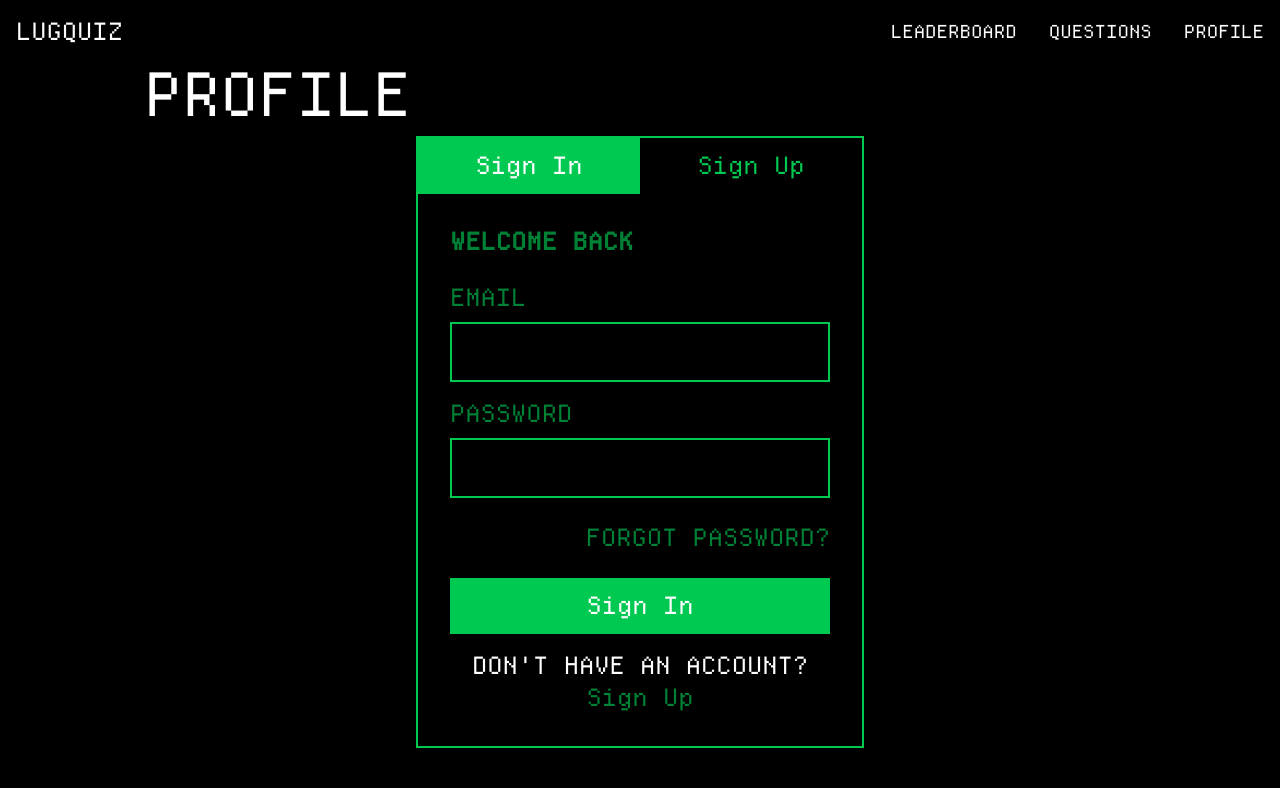
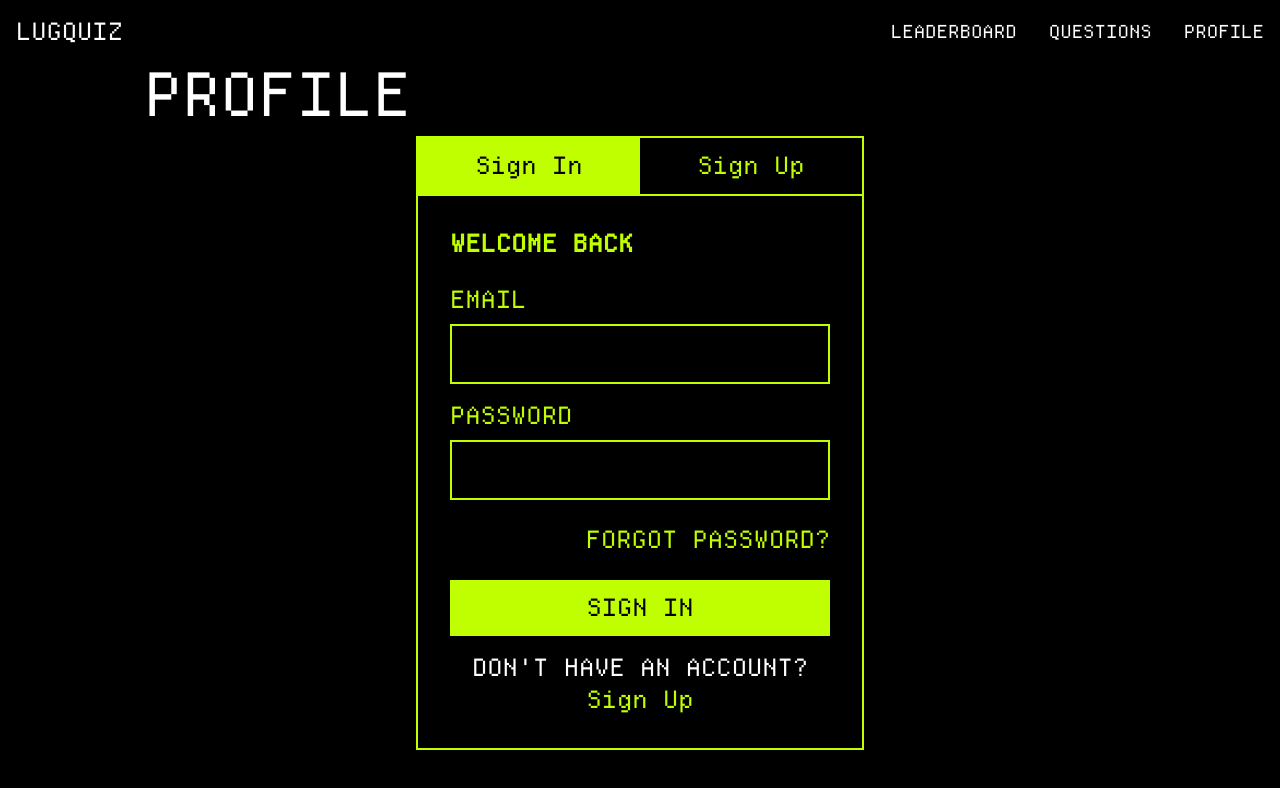
Before and after one commit to ppmpreetham/lug-quiz, a React (Vite) app: page /profile in a window 1280 px wide. Shown: the top 788 px of the page. Built offline with nearby package versions, Linux system fonts and the light colour scheme; no server answers.

Commit message:
better UX

```diff
--- a/src/components/Leaderboard.tsx
+++ b/src/components/Leaderboard.tsx
@@ -27,7 +27,7 @@ const Leaderboard = () => {
 
   return (
     <div className="text-white p-4 sm:px-8 lg:px-32">
-      <h1 className="text-2xl sm:text-3xl lg:text-4xl mb-4 text-green-500">
+      <h1 className="text-2xl sm:text-3xl lg:text-4xl mb-4 text-better-green">
         LEADERBOARD
       </h1>
       <div className="overflow-x-auto">
--- a/src/components/Nav.tsx
+++ b/src/components/Nav.tsx
@@ -40,19 +40,19 @@ const Nav = () => {
         >
           <Link
             to="/leaderboard"
-            className="text-white text-lg hover:text-green-500"
+            className="text-white text-lg hover:text-better-green"
           >
             Leaderboard
           </Link>
           <Link
             to="/questions"
-            className="text-white text-lg hover:text-green-500"
+            className="text-white text-lg hover:text-better-green"
           >
             Questions
           </Link>
           <Link
             to="/profile"
-            className="text-white text-lg hover:text-green-500"
+            className="text-white text-lg hover:text-better-green"
           >
             Profile
           </Link>
--- a/src/components/Question.tsx
+++ b/src/components/Question.tsx
@@ -37,8 +37,8 @@ const QuestionComp = ({
           </div>
         ))}
       </div>
-      <button className="h-auto w-4/5 text-4xl items-center bg-green-500 text-black text-center py-2 mt-4 mx-auto hover:bg-white hover:cursor-pointer">
-        Submit
+      <button className="h-auto w-4/5 text-4xl items-center bg-better-green text-black text-center py-2 mt-4 mx-auto hover:bg-white hover:cursor-pointer">
+        SUBMIT
       </button>
     </div>
   );
--- a/src/components/QuestionCard.tsx
+++ b/src/components/QuestionCard.tsx
@@ -17,7 +17,7 @@ const QuestionCard = ({ question }: { question: Question }) => {
           className={`text-lg sm:text-xl lg:text-2xl ${(() => {
             switch (question.difficulty?.toLowerCase()) {
               case "easy":
-                return "text-green-500";
+                return "text-better-green";
               case "medium":
                 return "text-yellow-500";
               case "hard":
@@ -35,7 +35,7 @@ const QuestionCard = ({ question }: { question: Question }) => {
         {question.options.map((option, index) => (
           <li
             key={index}
-            className={`border border-white p-2 my-2 sm:my-3 lg:my-4 ${question.answer != null && question.answer - 1 === index ? "bg-green-600 text-black" : ""}`}
+            className={`border border-white p-2 my-2 sm:my-3 lg:my-4 ${question.answer != null && question.answer - 1 === index ? "bg-better-green text-black" : ""}`}
           >
             {option}
           </li>
--- a/src/components/SignInSignUp.tsx
+++ b/src/components/SignInSignUp.tsx
@@ -61,23 +61,23 @@ const SignInSignUp: React.FC = () => {
 
   return (
     <div className="flex justify-center min-h-screen text-2xl w-full items-start uppercase">
-      <div className="w-full max-w-md bg-black border-2 border-green-500">
+      <div className="w-full max-w-md bg-black border-2 border-better-green">
         <div className="flex">
           <button
-            className={`w-1/2 py-3 text-center ${
+            className={`w-1/2 py-3 text-center border-b-2 border-better-green ${
               isSignIn
-                ? "bg-green-500 text-white border-green-500"
-                : "bg-black text-green-500 hover:cursor-pointer"
+                ? "bg-better-green text-black border-better-green"
+                : "bg-black text-better-green hover:cursor-pointer"
             }`}
             onClick={() => setIsSignIn(true)}
           >
             Sign In
           </button>
           <button
-            className={`w-1/2 py-3 text-center ${
+            className={`w-1/2 py-3 text-center border-b-2 border-better-green ${
               !isSignIn
-                ? "bg-green-500 text-white "
-                : "bg-black text-green-500 hover:cursor-pointer"
+                ? "bg-better-green text-black"
+                : "bg-black text-better-green hover:cursor-pointer"
             }`}
             onClick={() => setIsSignIn(false)}
           >
@@ -88,45 +88,50 @@ const SignInSignUp: React.FC = () => {
         <div className="p-8 text-2xl">
           {isSignIn ? (
             <>
-              <h2 className="text-2xl font-bold text-green-700 mb-6">
+              <h2 className="text-2xl font-bold text-better-green mb-6">
                 Welcome Back
               </h2>
               <form onSubmit={handleSignInSubmit}>
                 <div className="mb-4">
-                  <label className="block text-green-700 mb-2">Email</label>
+                  <label className="block text-better-green mb-2">Email</label>
                   <input
                     type="email"
                     name="email"
                     value={signInData.email}
                     onChange={handleSignInChange}
-                    className="w-full p-3 border-2 border-green-500 focus:border-green-700 focus:outline-none bg-black text-white"
+                    className="w-full p-3 border-2 border-better-green focus:border-better-green focus:outline-none bg-black text-white"
                     required
                   />
                 </div>
 
                 <div className="mb-6">
-                  <label className="block text-green-700 mb-2">Password</label>
+                  <label className="block text-better-green mb-2">
+                    Password
+                  </label>
                   <input
                     type="password"
                     name="password"
                     value={signInData.password}
                     onChange={handleSignInChange}
-                    className="w-full p-3 border-2 border-green-500 focus:border-green-700 focus:outline-none bg-black text-white"
+                    className="w-full p-3 border-2 border-better-green focus:border-better-green focus:outline-none bg-black text-white"
                     required
                   />
                 </div>
 
                 <div className="flex justify-end mb-6">
-                  <a href="#" className="text-green-700 hover:text-green-800">
+                  <a
+                    href="#"
+                    className="text-better-green hover:underline hover:cursor-pointer"
+                  >
                     Forgot password?
                   </a>
                 </div>
 
                 <button
                   type="submit"
-                  className="w-full bg-green-500 text-white p-3 hover:bg-green-700 hover:cursor-pointer"
+                  className="w-full bg-better-green text-black p-3 hover:bg-white hover:cursor-pointer"
                 >
-                  Sign In
+                  SIGN IN
                 </button>
 
                 <div className="text-center mt-4">
@@ -135,7 +140,7 @@ const SignInSignUp: React.FC = () => {
                     <button
                       type="button"
                       onClick={handleToggle}
-                      className="text-green-700 hover:text-green-800"
+                      className="text-better-green hover:underline hover:cursor-pointer"
                     >
                       Sign Up
                     </button>
@@ -145,22 +150,24 @@ const SignInSignUp: React.FC = () => {
             </>
           ) : (
             <>
-              <h2 className="font-bold text-green-700 mb-6">Create Account</h2>
+              <h2 className="font-bold text-better-green mb-6">
+                Create Account
+              </h2>
               <form onSubmit={handleSignUpSubmit}>
                 <div className="mb-4">
-                  <label className="block text-green-700 mb-2">Email</label>
+                  <label className="block text-better-green mb-2">Email</label>
                   <input
                     type="email"
                     name="email"
                     value={signUpData.email}
                     onChange={handleSignUpChange}
-                    className="w-full p-3 border-2 border-green-500 focus:border-green-700 focus:outline-none"
+                    className="w-full p-3 border-2 border-better-green focus:border-better-green focus:outline-none"
                     required
                   />
                 </div>
 
                 <div className="mb-4">
-                  <label className="block text-green-700 mb-2">
+                  <label className="block text-better-green mb-2">
                     Registration Number
                   </label>
                   <input
@@ -168,25 +175,27 @@ const SignInSignUp: React.FC = () => {
                     name="registrationNo"
                     value={signUpData.registrationNo}
                     onChange={handleSignUpChange}
-                    className="w-full p-3 border-2 border-green-500 focus:border-green-700 focus:outline-none"
+                    className="w-full p-3 border-2 border-better-green focus:border-better-green focus:outline-none"
                     required
                   />
                 </div>
 
                 <div className="mb-4">
-                  <label className="block text-green-700 mb-2">Password</label>
+                  <label className="block text-better-green mb-2">
+                    Password
+                  </label>
                   <input
                     type="password"
                     name="password"
                     value={signUpData.password}
                     onChange={handleSignUpChange}
-                    className="w-full p-3 border-2 border-green-500 focus:border-green-700 focus:outline-none"
+                    className="w-full p-3 border-2 border-better-green focus:border-better-green focus:outline-none"
                     required
                   />
                 </div>
 
                 <div className="mb-4">
-                  <label className="block text-green-700 mb-2">
+                  <label className="block text-better-green mb-2">
                     Confirm Password
                   </label>
                   <input
@@ -194,31 +203,33 @@ const SignInSignUp: React.FC = () => {
                     name="confirmPassword"
                     value={signUpData.confirmPassword}
                     onChange={handleSignUpChange}
-                    className="w-full p-3 border-2 border-green-500 focus:border-green-700 focus:outline-none"
+                    className="w-full p-3 border-2 border-better-green focus:border-better-green focus:outline-none"
                     required
                   />
                 </div>
 
                 <div className="mb-6">
-                  <label className="block text-green-700 mb-2">
+                  <label className="block text-better-green mb-2">
                     Instagram Handle{" "}
-                    <span className="text-green-500 text-lg">(Optional)</span>
+                    <span className="text-better-green text-lg">
+                      (Optional)
+                    </span>
                   </label>
                   <input
                     type="text"
                     name="instagramHandle"
                     value={signUpData.instagramHandle}
                     onChange={handleSignUpChange}
-                    className="w-full p-3 border-2 border-green-500 focus:border-green-700 focus:outline-none"
+                    className="w-full p-3 border-2 border-better-green focus:border-better-green focus:outline-none"
                     placeholder="@yourusername"
                   />
                 </div>
 
                 <button
                   type="submit"
-                  className="w-full bg-green-500 text-white p-3 hover:bg-green-700 hover:cursor-pointer"
+                  className="w-full bg-better-green text-black p-3 hover:bg-white hover:cursor-pointer"
                 >
-                  Sign Up
+                  SIGN UP
                 </button>
 
                 <div className="text-center mt-4">
@@ -227,7 +238,7 @@ const SignInSignUp: React.FC = () => {
                     <button
                       type="button"
                       onClick={handleToggle}
-                      className="text-green-700 hover:text-green-500 hover:underline hover:cursor-pointer"
+                      className="text-better-green hover:text-better-green hover:underline hover:cursor-pointer"
                     >
                       Sign In
                     </button>
--- a/src/index.css
+++ b/src/index.css
@@ -1,7 +1,7 @@
 @import "tailwindcss";
 
 @theme {
-  --color-enigma-green: #23ec08;
+  --color-better-green: #c0ff00;
 }
 
 @font-face {
```
Also changed, not shown: src/components/Option.tsx (+17 -5 lines), src/components/Profile.tsx (+5 -3 lines).
